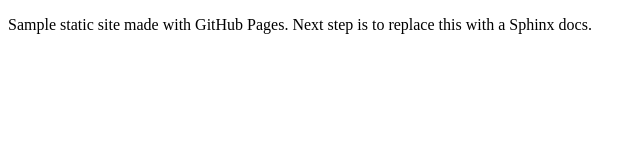
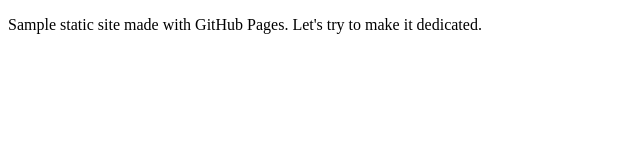
Before and after one commit to guzman-raphael/raphael.github.io, a plain HTML site: page index.html in a window 1280 px wide. Shown: the whole page, without its empty margins (0-642 px from the left). Drawn offline with Linux system fonts and the light colour scheme.

Commit message:
Update index.

```diff
--- a/index.html
+++ b/index.html
@@ -4,6 +4,6 @@
     <title>Raphael Guzman</title>
   </head>
   <body>
-    <p>Sample static site made with GitHub Pages. Next step is to replace this with a Sphinx docs.</p>
+    <p>Sample static site made with GitHub Pages. Let's try to make it dedicated.</p>
   </body>
 </html>
```
